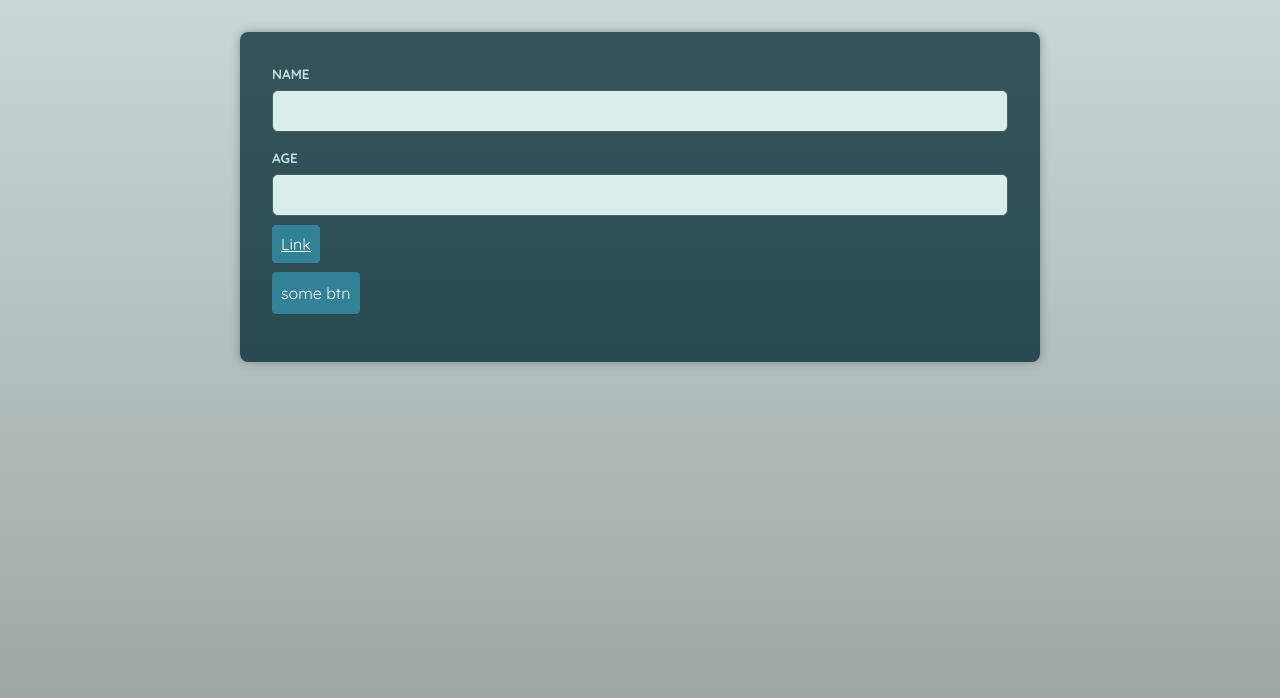
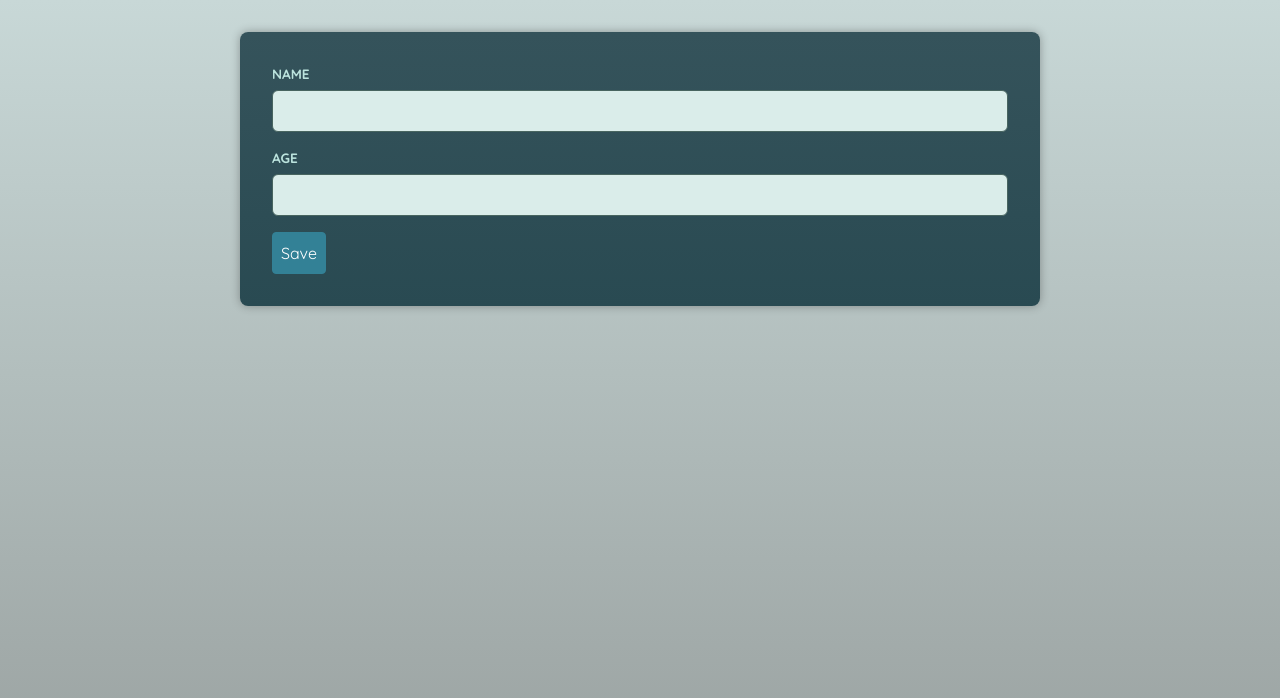
Before and after one commit to yamilzavala/react-interview-typescript, a React (Create React App) app: page / in a window 1280 px wide. Shown: the top 698 px of the page. Built offline with nearby package versions, Linux system fonts and the light colour scheme; a web font is replaced by a local one.

Commit message:
Polimorfic components - Expose apis to parent component - custom components

```diff
--- a/src/theory/maximilian/advanced-components-maximilian/AppAdvancedComponents.tsx
+++ b/src/theory/maximilian/advanced-components-maximilian/AppAdvancedComponents.tsx
@@ -1,20 +1,41 @@
-import React from 'react';
+import React, {useRef, useEffect} from 'react';
 import Input from './components/Input';
 import Button from './components/Button';
+import Container from './components/Container';
+import Form, { TRefProps } from './components/Form';
 
 const AppAdvancedComponents = () => {
+    const inputRef = useRef<HTMLInputElement>(null);
+    const formRef = useRef<TRefProps>(null);
+
+    useEffect(() => {
+        inputRef.current?.focus();
+    },[])
+
+    const handleOnSave = (data: unknown) => {
+        const extractedData = data as {name: string, age: string}
+        console.log(extractedData)
+        formRef.current?.clear()
+    }
+
     return (
-        <main>
-            <Input label='Name' id='name' type='text'/>
+        // <main>
+        //     <Input label='Name' id='name' type='text' ref={inputRef}/>
+        //     <Input label='Age' id='age' type='number'/>
+        //     <p>
+        //         <Button el='anchor' href='http://www.google.com'>Link</Button>
+        //     </p>
+        //     <p>
+        //         <Button el='button'> some btn</Button>
+        //     </p>
+        //     <Container as={Button} el='anchor' href='http://www.google.com'>Click me</Container>
+        // </main>
+
+        <Form onSave={handleOnSave} ref={formRef}>
+            <Input label='Name' id='name'/>
             <Input label='Age' id='age' type='number'/>
-
-            <p>
-                <Button el='anchor' href='http://www.google.com'>Link</Button>
-            </p>
-            <p>
-                <Button el='button'> some btn</Button>
-            </p>
-        </main>
+            <Button el='button'>Save</Button>
+        </Form>
     );
 };
 
--- /dev/null
+++ b/src/theory/maximilian/advanced-components-maximilian/components/Container.tsx
@@ -0,0 +1,15 @@
+//Polimorfic component
+import React, { ComponentPropsWithoutRef, ElementType } from 'react';
+
+type TContainerProps <T extends ElementType> = {
+    as?: T,
+    children: React.ReactNode
+} & ComponentPropsWithoutRef<T>
+
+const Container = <T extends ElementType>({as, children, ...props}: TContainerProps<T>) => {
+    const Component = as || 'div';
+
+    return <Component {...props}>{children}</Component>
+};
+
+export default Container;
--- /dev/null
+++ b/src/theory/maximilian/advanced-components-maximilian/components/Form.tsx
@@ -0,0 +1,40 @@
+import React, {useRef, ComponentPropsWithoutRef, useImperativeHandle, forwardRef } from 'react';
+
+type TFormProps = ComponentPropsWithoutRef<'form'> & {
+    onSave:(data: unknown) => void
+}
+
+export type TRefProps = {
+    clear:() => void
+}
+
+const Form = forwardRef<TRefProps, TFormProps>(({children, onSave, ...props}: TFormProps, ref) => {
+    const formRef = useRef<HTMLFormElement>(null)
+
+    //expose an api to parent component
+    useImperativeHandle(ref, () => {
+        return {
+            clear() {
+                console.log('CLEAR')
+                formRef.current?.reset()
+            }
+        }
+    })
+
+    const handleSubmit = (e: React.FormEvent<HTMLFormElement>) => {
+        e.preventDefault();
+
+       const formData = new FormData(e.currentTarget)
+       const data = Object.fromEntries(formData)
+       onSave(data)
+       //formRef.current?.reset();
+    }
+
+    return (
+        <form onSubmit={handleSubmit} {...props} ref={formRef}>
+            {children}
+        </form>
+    );
+});
+
+export default Form;
--- a/src/theory/maximilian/advanced-components-maximilian/components/Input.tsx
+++ b/src/theory/maximilian/advanced-components-maximilian/components/Input.tsx
@@ -1,17 +1,17 @@
-import React, { ComponentPropsWithRef } from 'react';
+import React, { ComponentPropsWithoutRef, forwardRef } from 'react';
 
 type TInputProps = {
     label: string,
     id: string;
-} & React.ComponentPropsWithoutRef<'input'>
+} & ComponentPropsWithoutRef<'input'>
 
-const Input = ({id, label, ...props}: TInputProps) => {
+const Input = forwardRef<HTMLInputElement, TInputProps>(function Input ({id, label, ...props}, ref) {
     return (
         <p>
            <label htmlFor={id}>{label}</label>
-           <input id={id} {...props} />
+           <input id={id} {...props} ref={ref} name={id} />
         </p>
     );
-};
+});
 
 export default Input;
```
